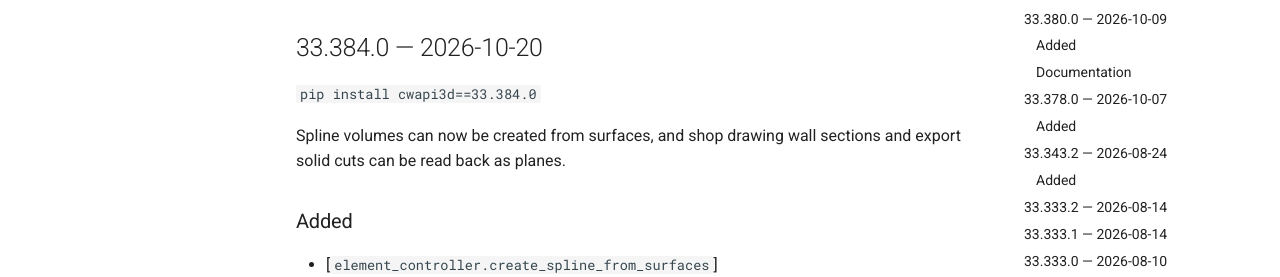
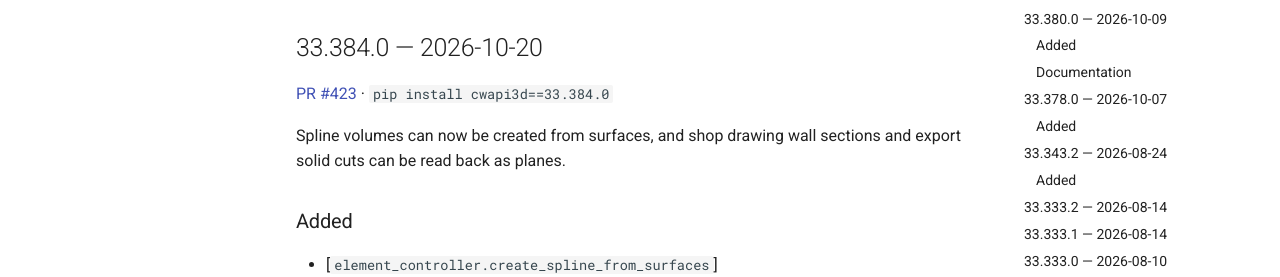
Before and after one commit to cwapi3d/cwapi3dpython, an MkDocs documentation site: the page built from docs/release_notes.md, in a window 1280 px wide and 900 px high. Shown: the part 356-633 px from the top of the window. Built offline with MkDocs 1.6.1 and Material for MkDocs 9.7.7, drawn with Linux system fonts in a browser that asks for light colours; comment, search, counter and statistics services are not loaded.

Commit message:
Adds PR link to the 33.384.0 release notes.

```diff
--- a/docs/release_notes.md
+++ b/docs/release_notes.md
@@ -10,7 +10,7 @@ For everything that changed between two cadwork major versions, see the [Major R
 <!-- release:33.384.0 -->
 ## 33.384.0 — 2026-10-20
 
-`pip install cwapi3d==33.384.0`
+[PR #423](https://github.com/cwapi3d/cwapi3dpython/pull/423) · `pip install cwapi3d==33.384.0`
 
 Spline volumes can now be created from surfaces, and shop drawing wall sections and export solid cuts can be read back as planes.
 
```
